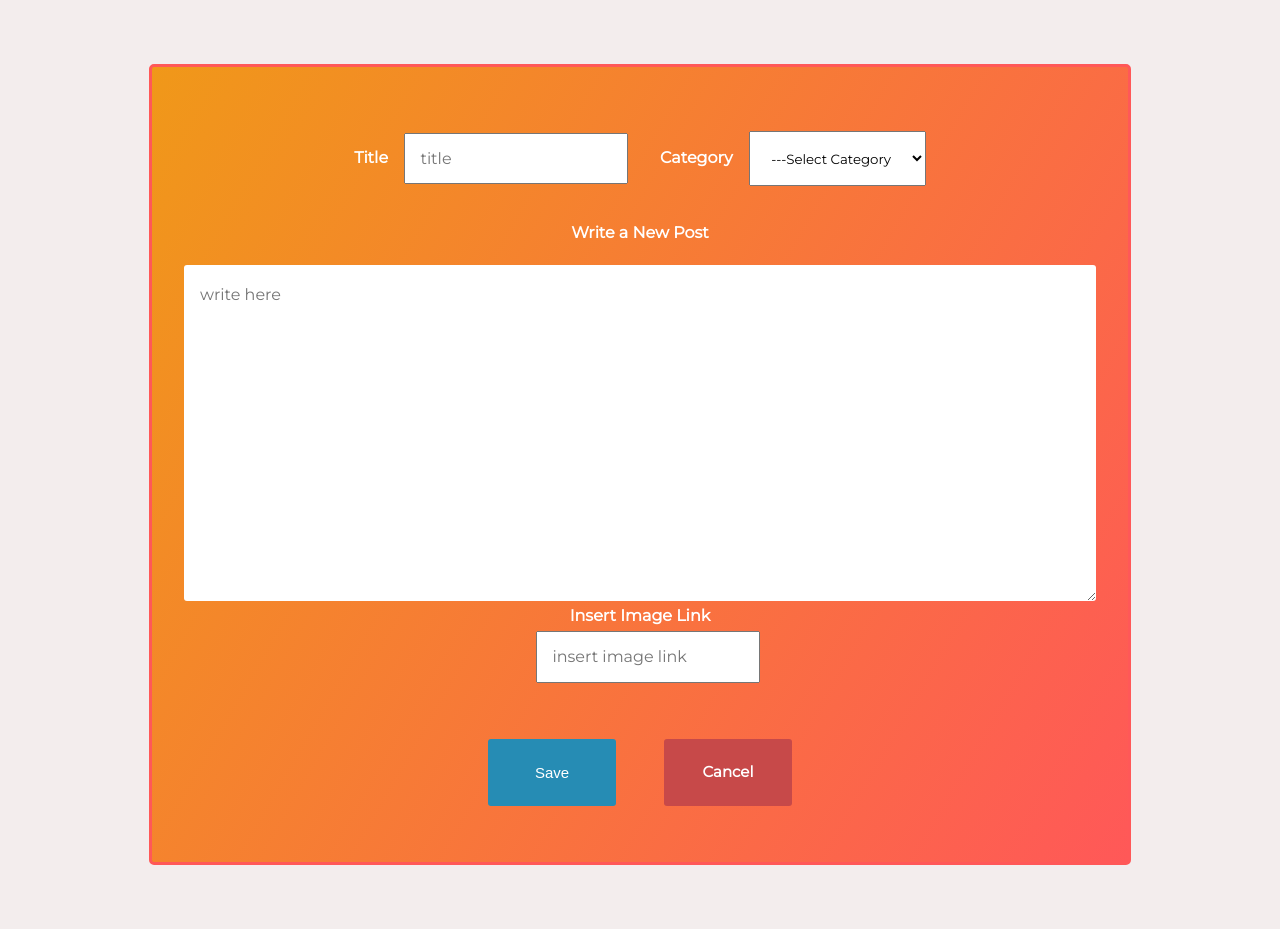
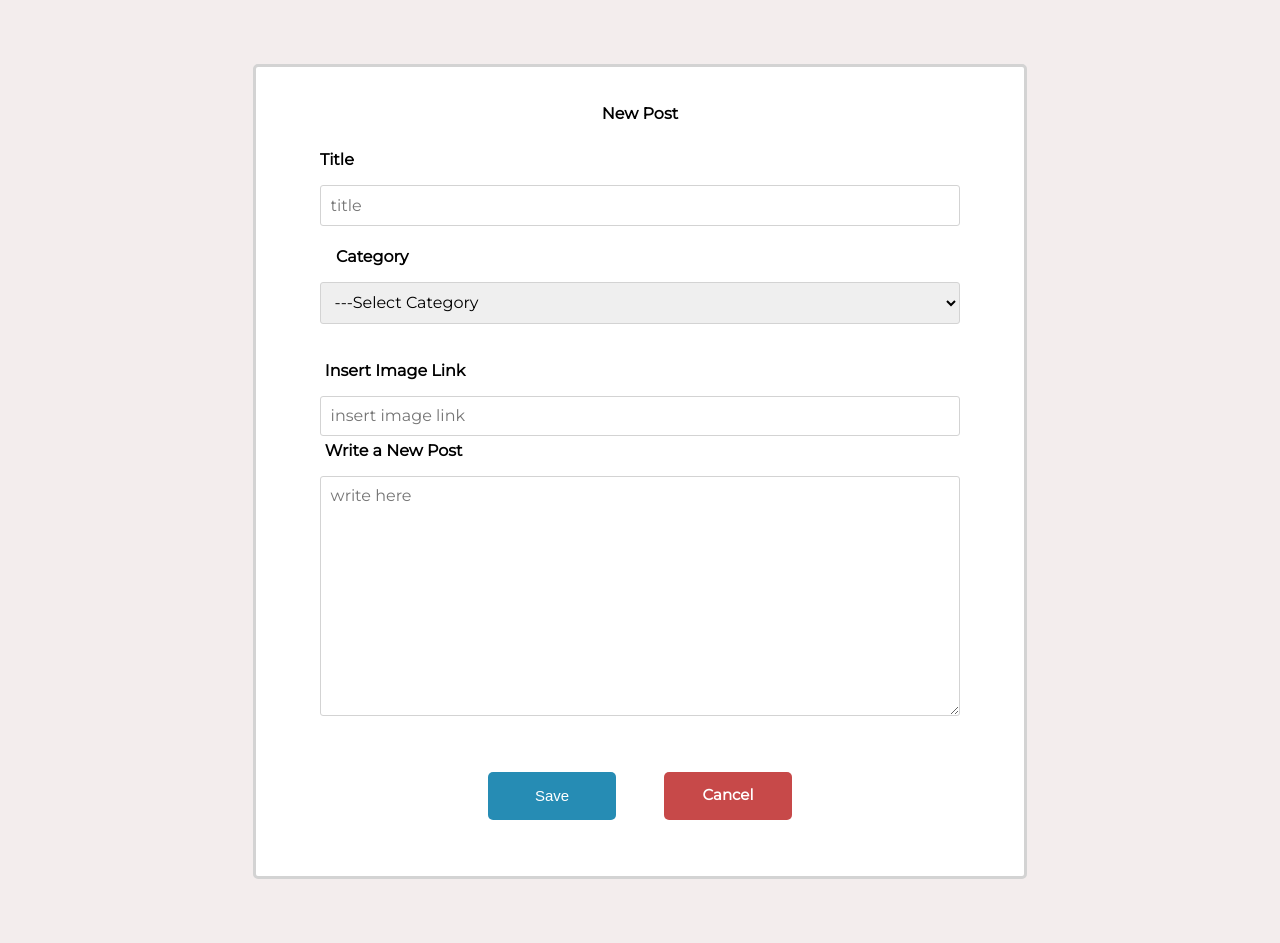
Before and after one commit to micahsuomi/react-blog-app, a React (Create React App) app: page /addpost in a window 1280 px wide. Built offline with nearby package versions, Linux system fonts and the light colour scheme.

Commit message:
changed form style

```diff
--- a/src/assets/style/addpost.css
+++ b/src/assets/style/addpost.css
@@ -14,11 +14,11 @@
     align-items: center;
     flex-direction: column;
     line-height: 1.9;
-    border: 3px solid var(--primary);
+    border: 3px solid lightgray;
     border-radius: 5px;
-    color: white;
     font-weight: 700;
-    background-image: linear-gradient(-60deg, #ff5858 0%, #f09819 100%);
+    background-color: white;
+    /* background-image: linear-gradient(-60deg, #ff5858 0%, #f09819 100%);          */
 
 
 }
@@ -26,6 +26,7 @@
 .input-topics {
     display: flex;
     justify-content: center;
+    flex-direction: column;
     margin: 1rem;
     align-items: center;
 }
@@ -33,39 +34,35 @@
 .title-category {
     margin-left: 1rem;
 }
-input {
-    width: 14rem;
-    padding: .9rem;
-    margin-left: 1rem;
+
+label {
+    align-self: flex-start;
+    margin-left: 2.3rem;
+}
+input,
+select,
+textarea {
+    width: 40rem;
+    padding: .6rem;
     font-size: 16px;
     font-family: 'Montserrat';
+    border-radius: 3px;
+    border: 1px solid lightgray;
+    margin-top: .6rem;
 }
 
-select {
-    padding: 1.1rem;
-    margin-left: 1rem;
-    font-family: 'Montserrat';
-}
 textarea {
-    width: 57rem;
-    height: 21rem;
-    font-size: 16px;
-    font-family: 'Montserrat';
-    padding: 1rem;
-    margin-top: 1rem;
-    border-radius: 3px;
+    height: 15rem;
 }
 
-.file-btn {
-    padding: 1.4rem;
-}
+
+
+
 .btn-save,
 .btn-cancel {
-    padding: 1.2rem;
-    background-color: rgb(38, 140, 180);
+    padding: .6rem;
+    color: white;
     border: none;
-    border-radius: 3px;
-    color: white;
     cursor: pointer;
     margin: 1.5rem;
     width: 8rem;
@@ -73,6 +70,8 @@ textarea {
     justify-content: center;
     align-items: center;
     font-size: 15px;
+    background-color: rgb(38, 140, 180);;
+    border-radius: 5px;
 
 
 }
--- a/src/assets/style/editpost.css
+++ /dev/null
@@ -1,47 +0,0 @@
-.edit-post__container {
-    padding: 8rem 7rem;
-    width: 100vw;
-    display: flex;
-    justify-content: center;
-    align-items: center;
-    background-color: rgb(243, 237, 237);
-
-}
-
-.edit-form {
-    padding: 4rem 4rem;
-    margin: 2rem 0;
-    display: flex;
-    justify-content: center;
-    align-items: center;
-    flex-direction: column;
-    line-height: 1.9;
-    border: 3px solid #fff;
-    border-radius: 10px;
-    background-image: linear-gradient(-60deg, #ff5858 0%, #f09819 100%);
-    color: white;
-    font-weight: 700;
-}
-
-.inputs-wrapper {
-    display: flex;
-    justify-content: center;
-}
-.edit-input {
-    margin-top: 1rem;
-    width: 18rem;
-    margin-right: .5rem;
-}
-
-textarea {
-    margin-top: 1rem;
-    border: none;
-    line-height: 1.8;
-}
-
-@media screen and (max-width: 500px) {
-    .edit-form {
-        width: 23rem;
-    }
-
-}
--- a/src/components/AddPost.js
+++ b/src/components/AddPost.js
@@ -82,6 +82,7 @@ class AddPost extends Component {
         return (
             <div className="add-post__container">
                 <form className="form" onSubmit={this.handleSubmit}>
+                    <h4>New Post</h4>
                     <div className="input-topics">
                     <label className="title-category">Title</label>
                     <div>
@@ -108,6 +109,12 @@ class AddPost extends Component {
                     </div>
                     </div>
 
+                    <label>Insert Image Link</label>
+                    <input type="text"
+                    name="image"
+                    placeholder="insert image link"
+                    onChange={this.handleChange}/>
+
                     <label>Write a New Post</label>
                     <textarea type="text"
                     name="description"
@@ -117,12 +124,6 @@ class AddPost extends Component {
                     onBlur={this.handleBlur}
                     required={true}/>
                     {errors.description ? <Feedback error={errors.description} /> : ''}
-
-                    <label>Insert Image Link</label>
-                    <input type="text"
-                    name="image"
-                    placeholder="insert image link"
-                    onChange={this.handleChange}/>
 
                     <div className="buttons-wrapper">
                     <button onClick={this.addPost} className="btn-save">Save</button>
--- a/src/components/EditPost.js
+++ b/src/components/EditPost.js
@@ -1,7 +1,6 @@
 import {NavLink} from 'react-router-dom';
 import React, { Component } from 'react'
 import '../assets/style/addpost.css';
-import '../assets/style/editpost.css';
 import validator from 'validator';
 
 const Feedback = props => <p style={{color: 'red'}}>{props.error}</p>
@@ -84,9 +83,12 @@ class EditPost extends Component {
         const errors = this.validate();
 
         return (
-            <div className="edit-post__container">
-            <form onSubmit={this.handleSubmit} className="edit-form">
-            <div className="inputs-wrapper">
+            <div className="add-post__container">
+            <form onSubmit={this.handleSubmit} className="form">
+            <h4>Edit Post</h4>
+
+            <div className="input-topics">
+            <label className="title-category">Title</label>
             <input type="text"
             className="edit-input"
             name="title"
@@ -95,6 +97,7 @@ class EditPost extends Component {
             onBlur={this.handleBlur}
             required={true}/>
 
+            <label className="title-category">Category</label>
             <select
             name="category"
             value={category}
@@ -111,6 +114,12 @@ class EditPost extends Component {
             </div>
             {errors.title ? <Feedback error={errors.title} /> : ''}
 
+            <label>Insert Image Link</label>
+            <input type="text"
+            name="image"
+            value={image}
+            placeholder="insert image link"
+            onChange={this.handleChange}/>
 
             <textarea type="text"
             name="description"
@@ -119,14 +128,6 @@ class EditPost extends Component {
             onBlur={this.handleBlur}
             required={true}/>
             {errors.description ? <Feedback error={errors.description} /> : ''}
-
-            <label>Insert Image Link</label>
-            <input type="text"
-            name="image"
-            value={image}
-            placeholder="insert image link"
-            onChange={this.handleChange}/>
-
 
             <div className="buttons-wrapper">
             <button className="btn-save">Save</button>
```
